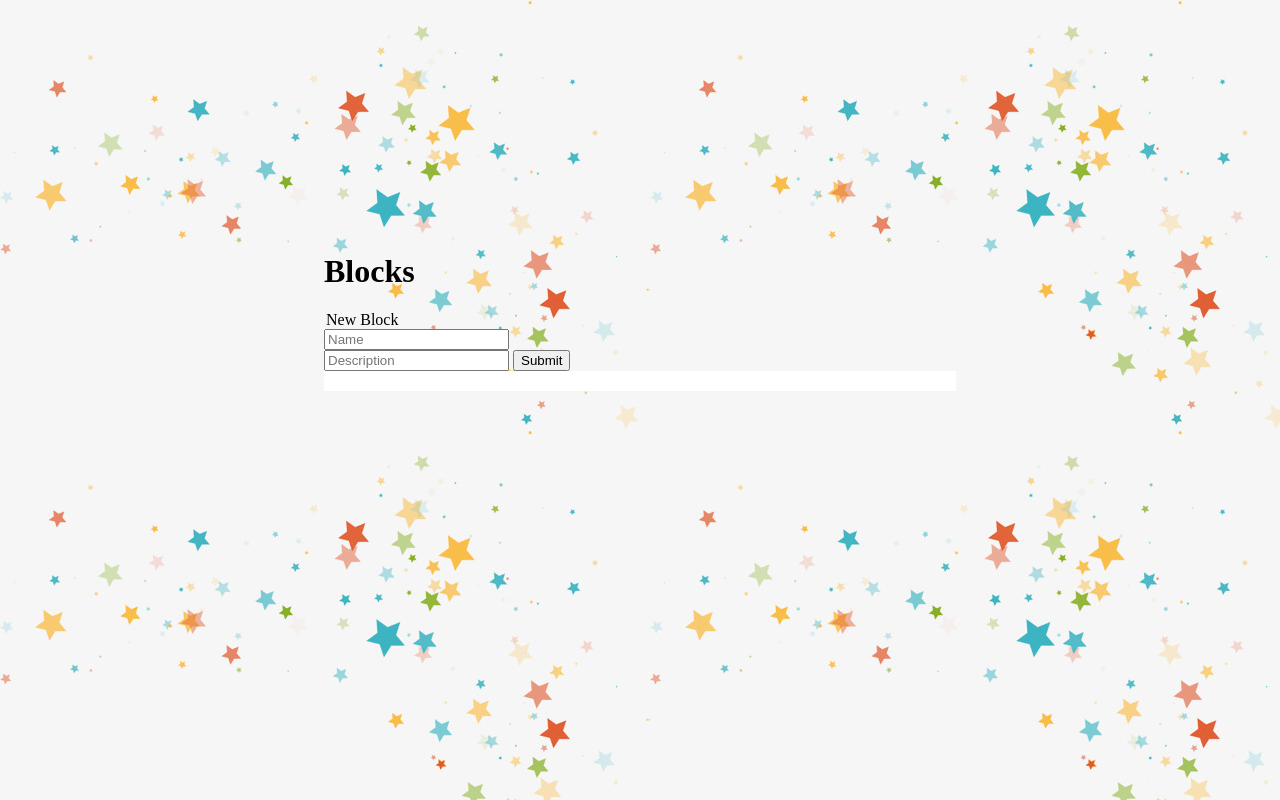
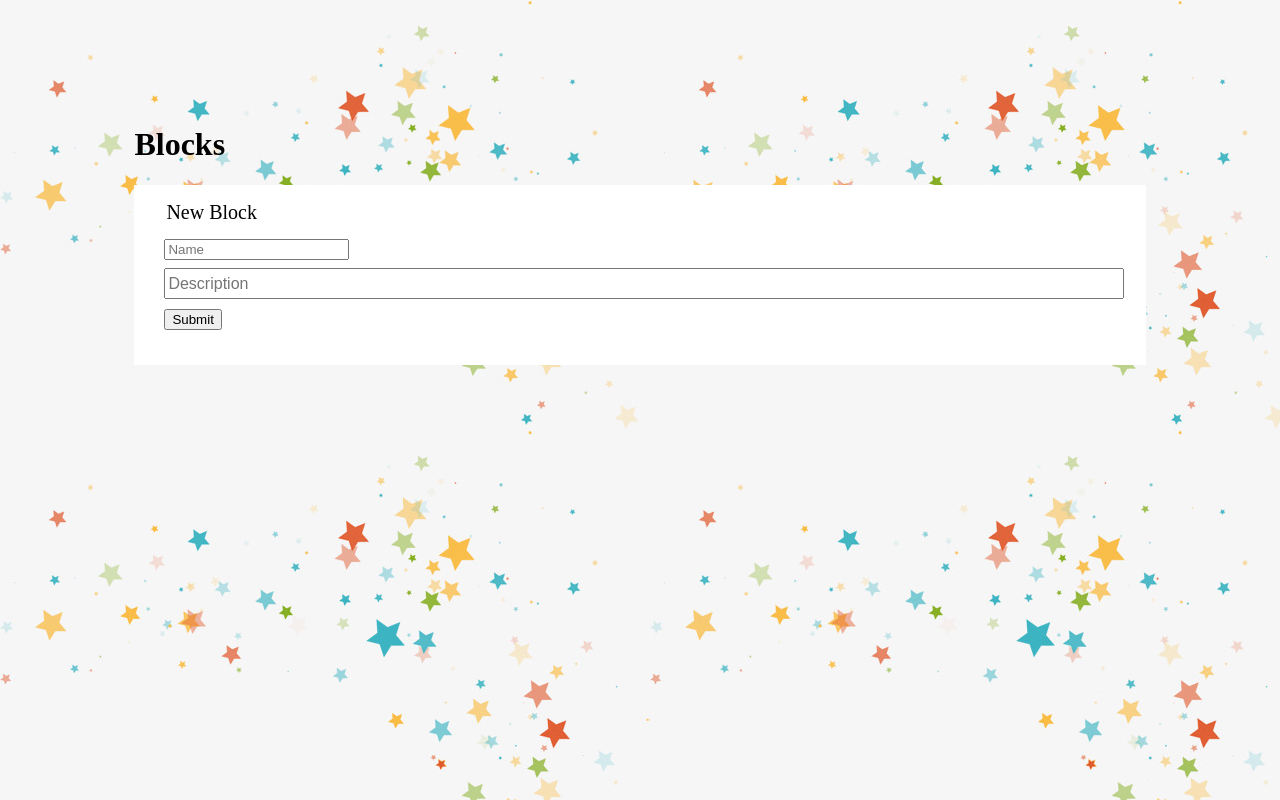
Before and after one commit to rarrunategu1/express_practice, a website: page public/index.html in a window 1280 px wide. Drawn offline with nearby package versions, Linux system fonts and the light colour scheme; no server answers.

Commit message:
added styling for new form

```diff
--- a/public/style.css
+++ b/public/style.css
@@ -4,22 +4,41 @@ body {
 }
 
 .center {
-    width: 50%;
+    width: 80%;
     margin: auto;
-    margin-top: 20%;
+    margin-top: 10%;
 
 }
 
-.block-list {
-
+.block-list, form {
     padding: 10px 30px 10px 30px;
     background-color: white;
+
 }
 
-ul {
+ul, form{
     list-style-type: none;
     margin: 0;
-    padding: 0;
+    padding-bottom: 10px;
     font-size: 20px;
     line-height: 35px;
 }
+ .form-wrapper input[type="submit"] {
+   display: block;
+   background: blue;
+   color: white;
+   border: none;
+   padding: 10px 30px 10px 30px;
+   -moz-border-radius: 5px;
+   border-radius: 5px;
+   cursor: pointer;
+   margin-top: 10px;
+ }
+
+   .form-wrapper input[name="name"], input[name="description"] {
+   width: 100%;
+   height: 25px;
+   font-size: 16px;
+
+
+ }
```
